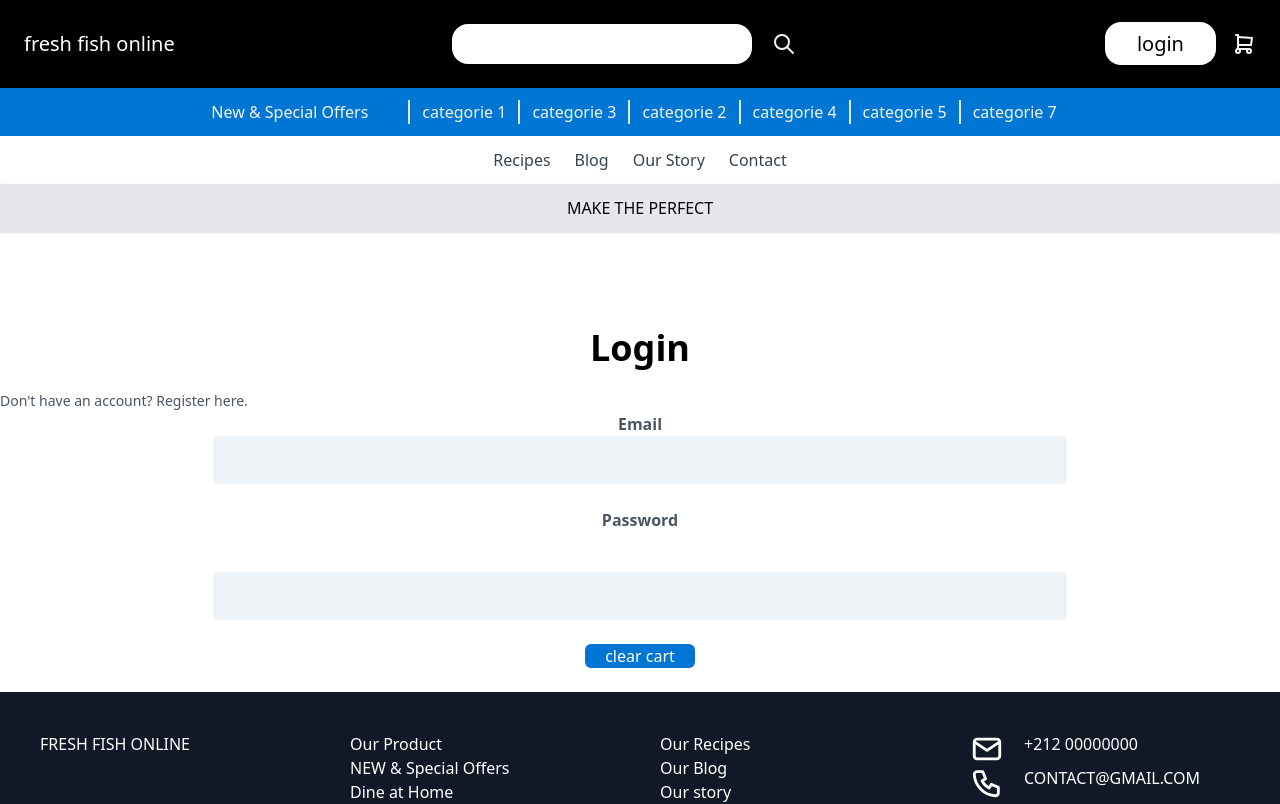
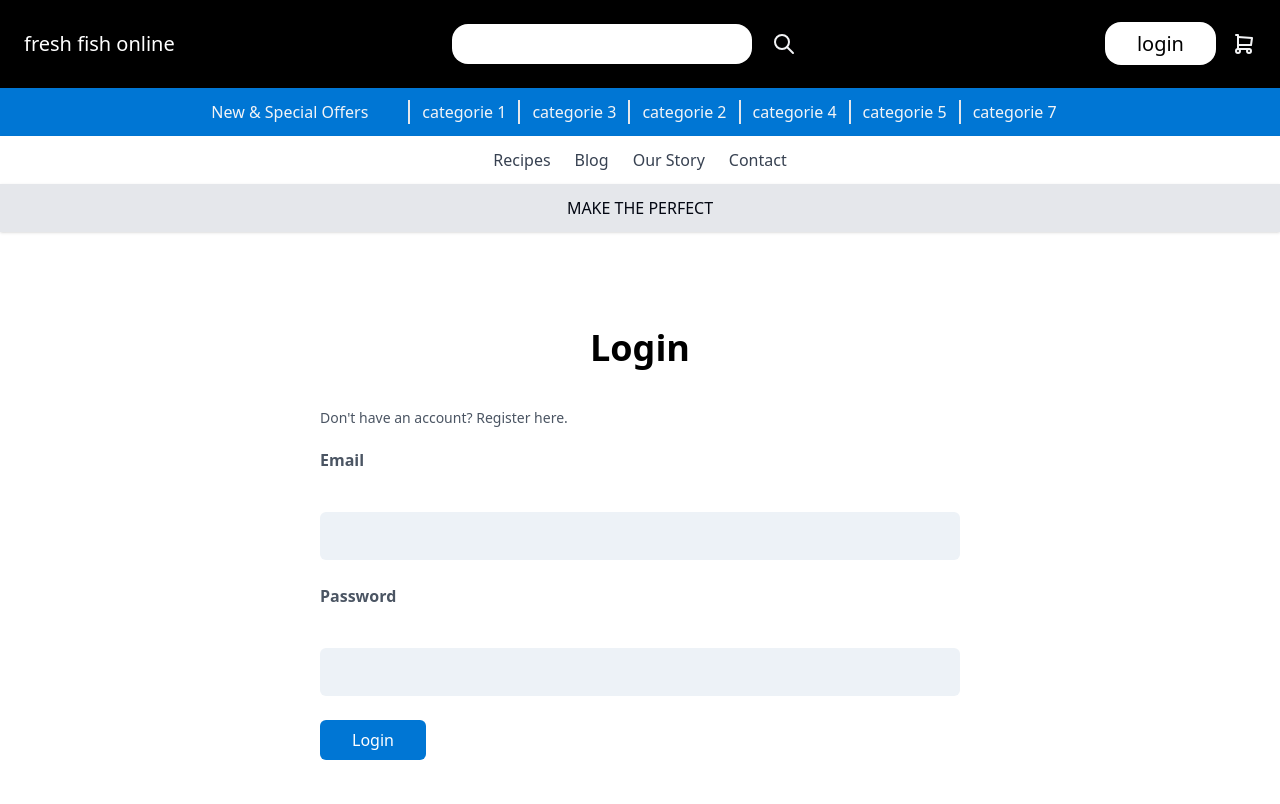
Before and after one commit to Oussama-lasri/FILEROUGE-FRESH-FISH-ONLINE-, a Vue app in the folder frontend/fresh-fish-online/: page /register in a window 1280 px wide. Shown: the top 804 px of the page. Built offline with nearby package versions, Linux system fonts and the light colour scheme.

Commit message:
modified login

```diff
--- a/frontend/fresh-fish-online/src/views/register.vue
+++ b/frontend/fresh-fish-online/src/views/register.vue
@@ -3,33 +3,33 @@
     <nav3 />
     <section class="register">
         <h2 class="font-extrabold text-4xl text-center mb-5 mt-24">Login</h2>
-        <a href class="py-2 w-1/2 mx-auto text-sm text-gray-600 hover:text-gray-950">Don't have an account? Register here.</a>
-        <form action="" class="relative">
-        <div class="flex flex-col items-center text-left justify-center mb-6">
+
+        <form action="" class="flex mb-10 flex-col justify-center  items-center">
+            <a href class="py-5  w-1/2 mx-auto text-sm text-gray-600 hover:text-gray-950">Don't have an account? Register here.</a>
+            <div class="text-left justify-center mb-6">
             <div class="">
-                <label class="blo text-gray-600 font-bold text-right mb-10" for="email">
+                <label class="block text-gray-600 font-bold text-left mb-10 " for="email">
                     Email
                 </label>
             </div>
-            <div class="w-2/3">
+            <div class="w-[40rem]">
                 <input class="form-input block pl-10 rounded-md h-12 w-full focus:bg-white" id="my-textfield" type="text" value="">
             </div>
         </div>
-        <div class="flex flex-col items-center text-left justify-center mb-6">
+        <div class="flex flex-col  text-left justify-center mb-6">
             <div class="">
                 <label class="block text-gray-600 font-bold text-left mb-10 " for="email">
                     Password
                 </label>
             </div>
-            <div class="w-2/3">
+            <div class="w-[40rem]">
                 <input class="form-input block pl-10 rounded-md h-12 w-full focus:bg-white" id="my-textfield" type="text" value="">
             </div>
         </div>
         <div class="flex flex-col items-center text-left justify-center mb-6">
-            <div class="">
-                <button class="bg-myblue px-5 rounded-md text-white hover:bg-blue-900">clear cart</button>
+            <div class="w-[40rem]">
+                <button class="bg-myblue px-8  py-2 rounded-md text-white hover:bg-blue-900">Login</button>
             </div>
-
         </div>
     </form>
 
```
